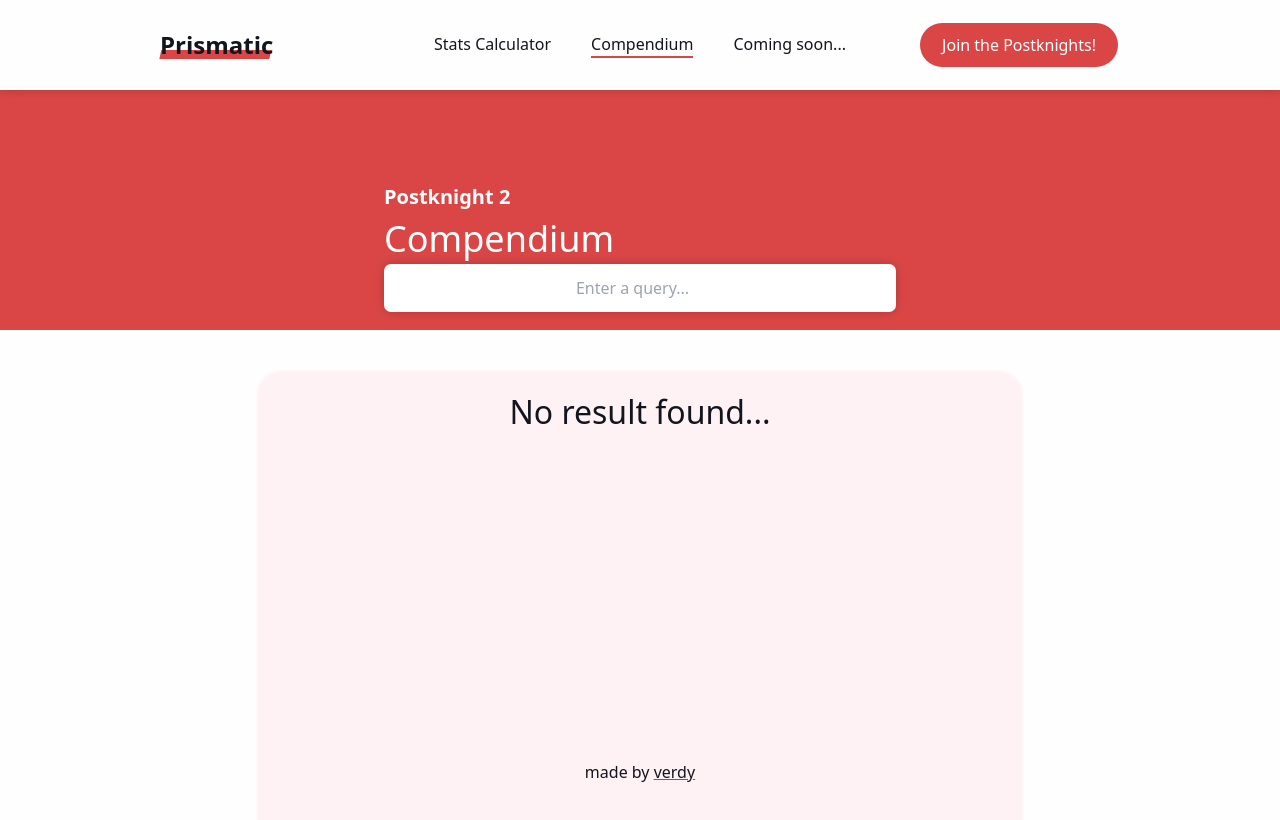
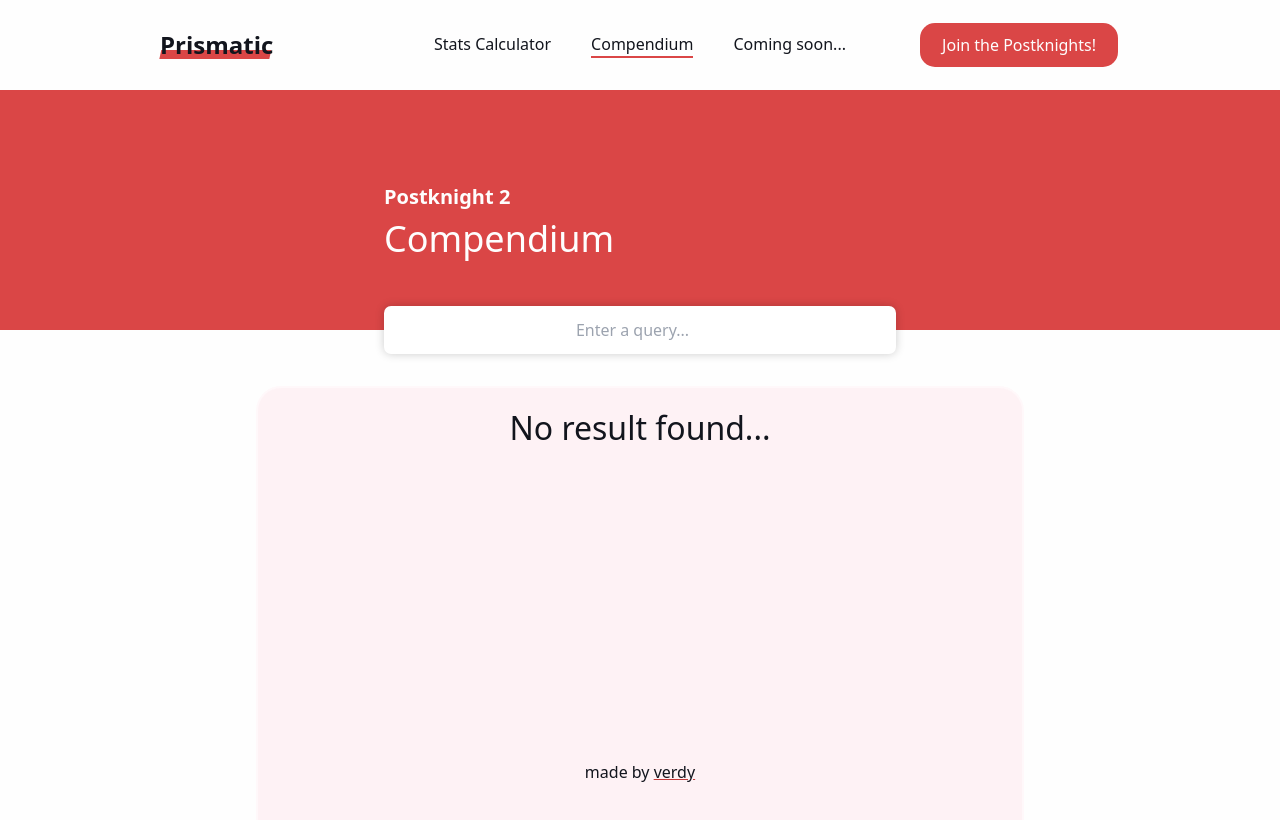
Before and after one commit to 7verdy/prismatic, a SvelteKit app: page /compendium in a window 1280 px wide. Shown: the top 820 px of the page. Built offline with nearby package versions, Linux system fonts and the light colour scheme.

Commit message:
feat(style): complete basic compendium page.
Signed-off-by: Victor-Emmanuel PROVOST <victor-emmanuel.provost@epita.fr>

```diff
--- a/src/routes/compendium/+page.svelte
+++ b/src/routes/compendium/+page.svelte
@@ -6,8 +6,8 @@
 <svelte:head>
     <title>Compendium | Prismatic</title>
 </svelte:head>
+<div class="content flex flex-col justify-center items-center">
 <Banner title="Compendium" />
-<div class="content flex flex-col justify-center items-center">
     <input type="search" id="search" placeholder="Enter a query..." bind:value />
     <div class="card results flex justify-center">
         {#if results.length == 0}
--- a/src/styles.css
+++ b/src/styles.css
@@ -44,9 +44,8 @@ nav {
     position: relative;
     display: flex !important;
     align-items: center !important;
-    margin: 0 12.5%;
     justify-content: center;
-    box-shadow: 0 0 10px rgba(0, 0, 0, 0.2);
+    /* box-shadow: 0 0 10px rgba(0, 0, 0, 0.2); */
 }
 .nav-first, .nav-last {
     position: absolute;
@@ -100,7 +99,7 @@ button {
     font-size: 16px;
     margin: 4px 2px;
     cursor: pointer;
-    border-radius: 25px;
+    border-radius: 15px;
 }
 
 button:hover {
@@ -148,9 +147,8 @@ select {
 }
 
 input[type="search"] {
-    position: absolute;
     z-index: 999;
-    top: 33%;
+    /* top: 33%; */
     width: 40%;
     height: 3em;
     border-radius: 7px;
@@ -158,8 +156,8 @@ input[type="search"] {
     box-shadow: 0 0 10px rgba(0, 0, 0, 0.2);
 }
 
-.content {
-    margin-top: 2.5em;
+#search {
+    margin-top: -1.5em;
 }
 
 .banner {
@@ -186,3 +184,7 @@ input[type="search"] {
     align-items: center;
     justify-content: center;
 }
+
+.results {
+    margin-top: 2.5%;
+}
```
